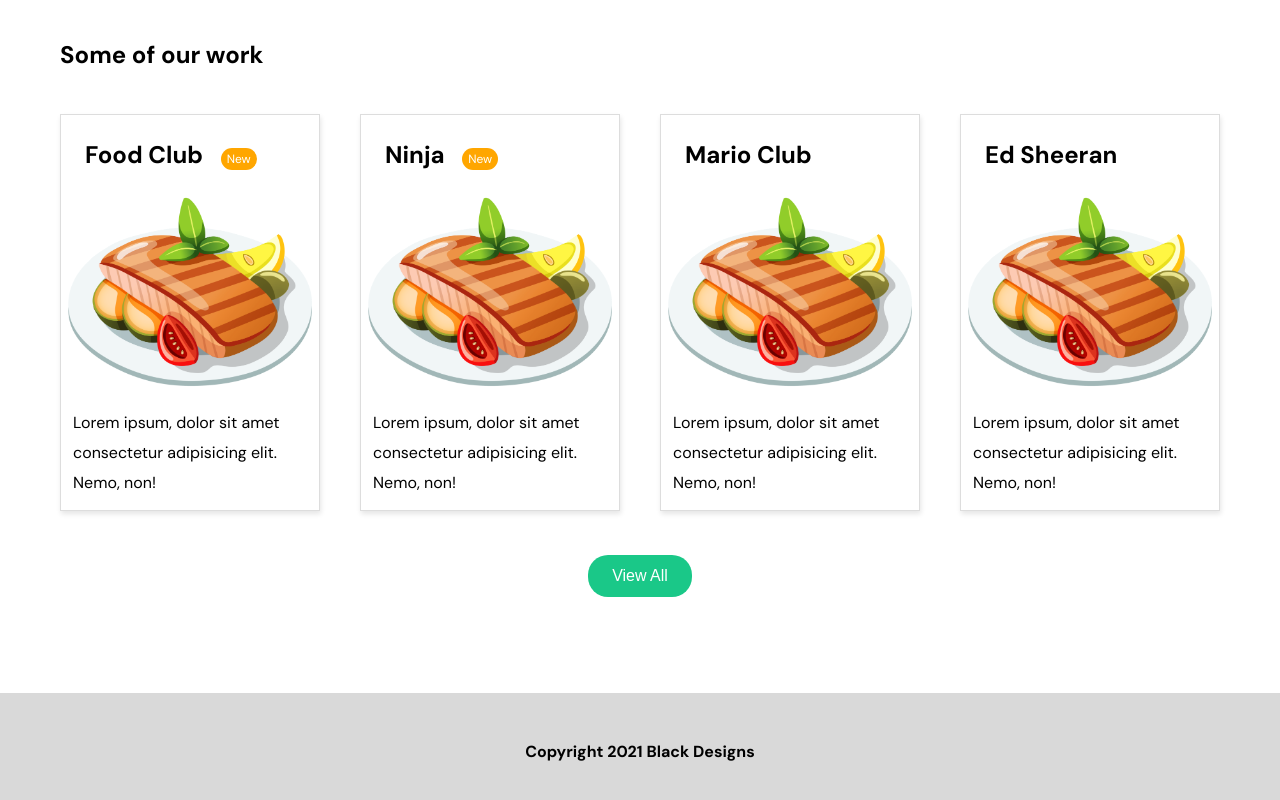
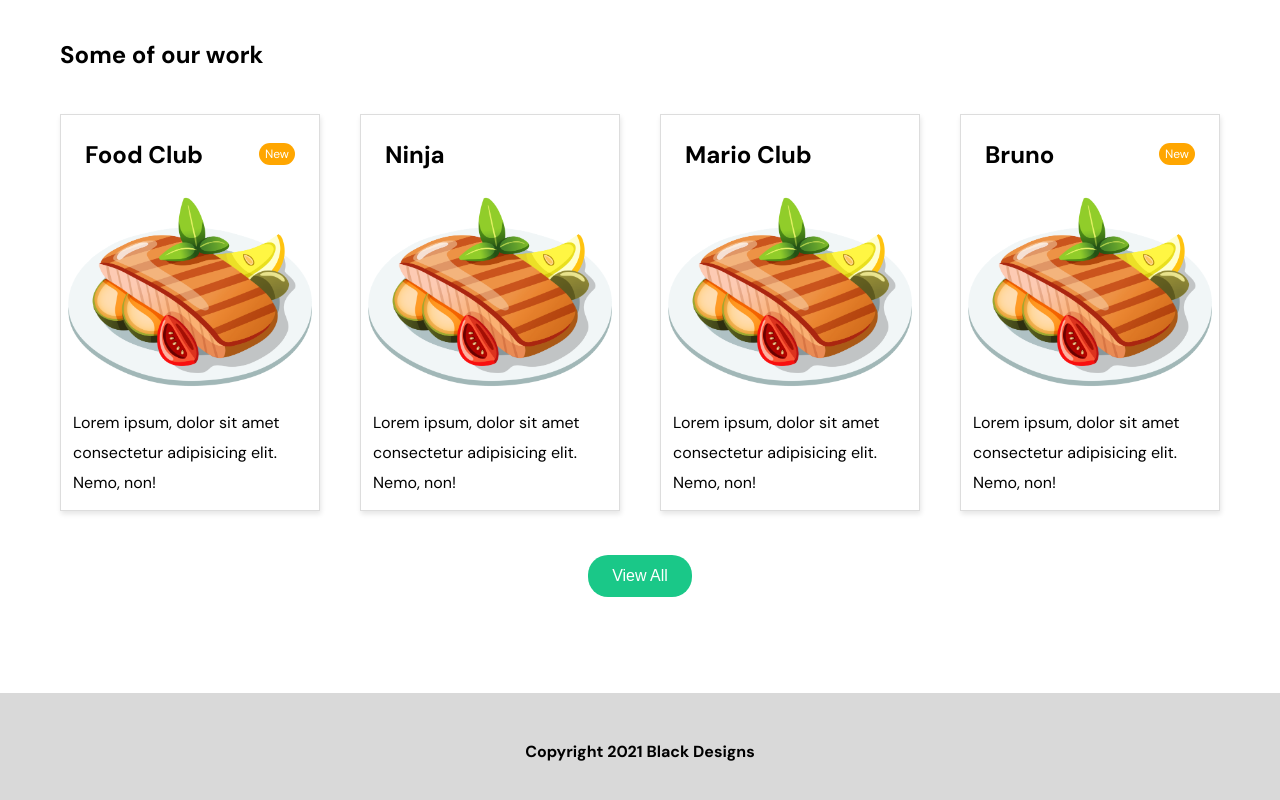
Before and after one commit to kidmagus/sasslibrary, a website: page homepage.html in a window 1280 px wide. Shown: the part 1195-1995 px from the top of the page. Drawn offline with Linux system fonts and the light colour scheme.

Commit message:
fix the span

```diff
--- a/homepage.html
+++ b/homepage.html
@@ -82,9 +82,11 @@
         <div class="row gap-2">
           <div class="col-12-xs col-6-md col-3-lg">
             <div class="card p-0">
-              <h3 class="card-title m-1 p-1">
+              <h3
+                class="card-title m-1 p-1 display-f justify-space-between align-center"
+              >
                 Food Club
-                <span class="badge-orange text-white m-1">New</span>
+                <span class="badge-orange text-white ml-1 5">New</span>
               </h3>
               <img src="img/food.png" alt="" />
               <p class="m-1">
@@ -95,9 +97,10 @@
           </div>
           <div class="col-12-xs col-6-md col-3-lg">
             <div class="card p-0">
-              <h3 class="card-title m-1 p-1">
+              <h3
+                class="card-title m-1 p-1 display-f justify-space-between align-center"
+              >
                 Ninja
-                <span class="badge-orange text-white m-1">New</span>
               </h3>
               <img src="img/food.png " alt="" />
               <p class="m-1">
@@ -108,7 +111,11 @@
           </div>
           <div class="col-12-xs col-6-md col-3-lg">
             <div class="card p-0">
-              <h3 class="card-title m-1 p-1">Mario Club</h3>
+              <h3
+                class="card-title m-1 p-1 display-f justify-space-between align-center"
+              >
+                Mario Club
+              </h3>
               <img src="img/food.png" alt="" />
               <p class="m-1">
                 Lorem ipsum, dolor sit amet consectetur adipisicing elit. Nemo,
@@ -118,7 +125,12 @@
           </div>
           <div class="col-12-xs col-6-md col-3-lg">
             <div class="card p-0">
-              <h3 class="card-title m-1 p-1">Ed Sheeran</h3>
+              <h3
+                class="card-title m-1 p-1 display-f justify-space-between align-center"
+              >
+                Bruno
+                <span class="badge-orange text-white ml-1">New</span>
+              </h3>
               <img src="img/food.png" alt="" />
               <p class="m-1">
                 Lorem ipsum, dolor sit amet consectetur adipisicing elit. Nemo,
--- a/scss-files/_grid.scss
+++ b/scss-files/_grid.scss
@@ -17,6 +17,10 @@
   margin: 0 auto;
   padding: 0 20px;
   box-sizing: border-box;
+}
+
+.align-center {
+  align-items: center;
 }
 
 .row {
--- a/scss-files/components/_badge.scss
+++ b/scss-files/components/_badge.scss
@@ -4,6 +4,7 @@
   border-radius: $base-border-radius * 4;
   background-color: $bg-color;
   padding: math.div($base-padding, 4) math.div($base-padding, 2);
+
   font-size: $font-size-sm;
   font-weight: normal;
 }
```
Also changed, not shown: css/index.css.
